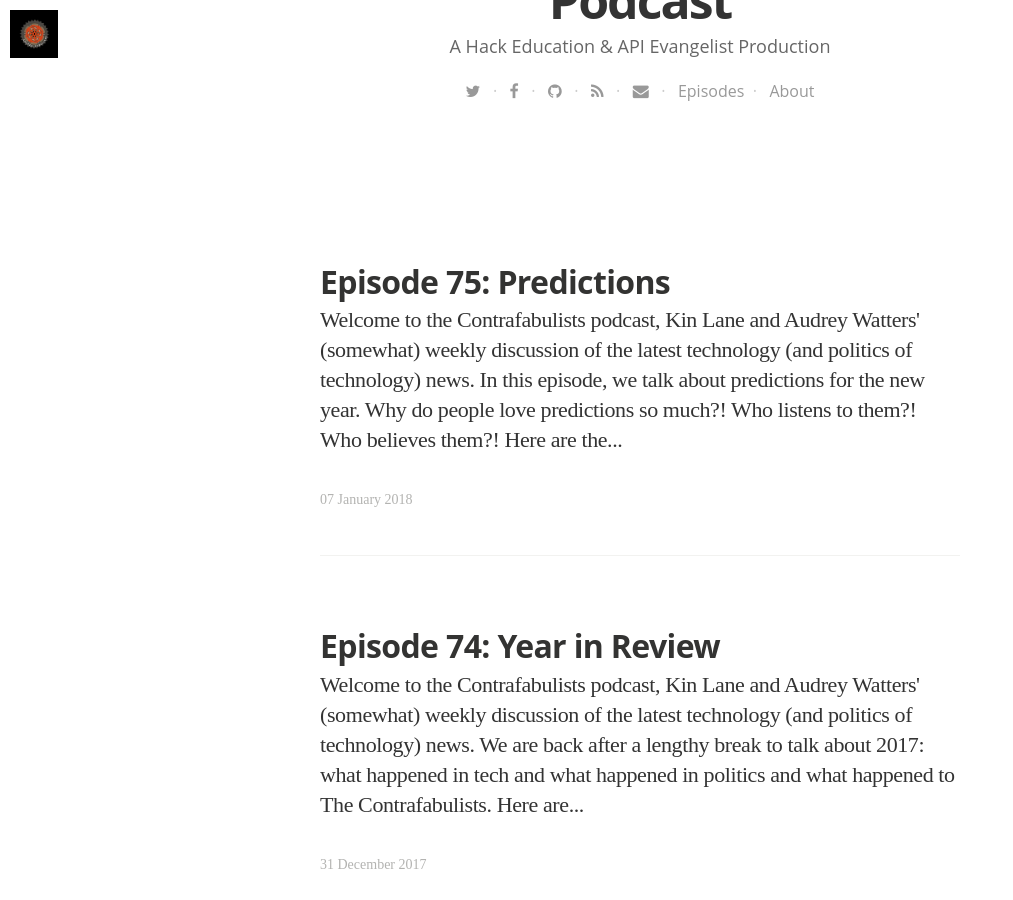
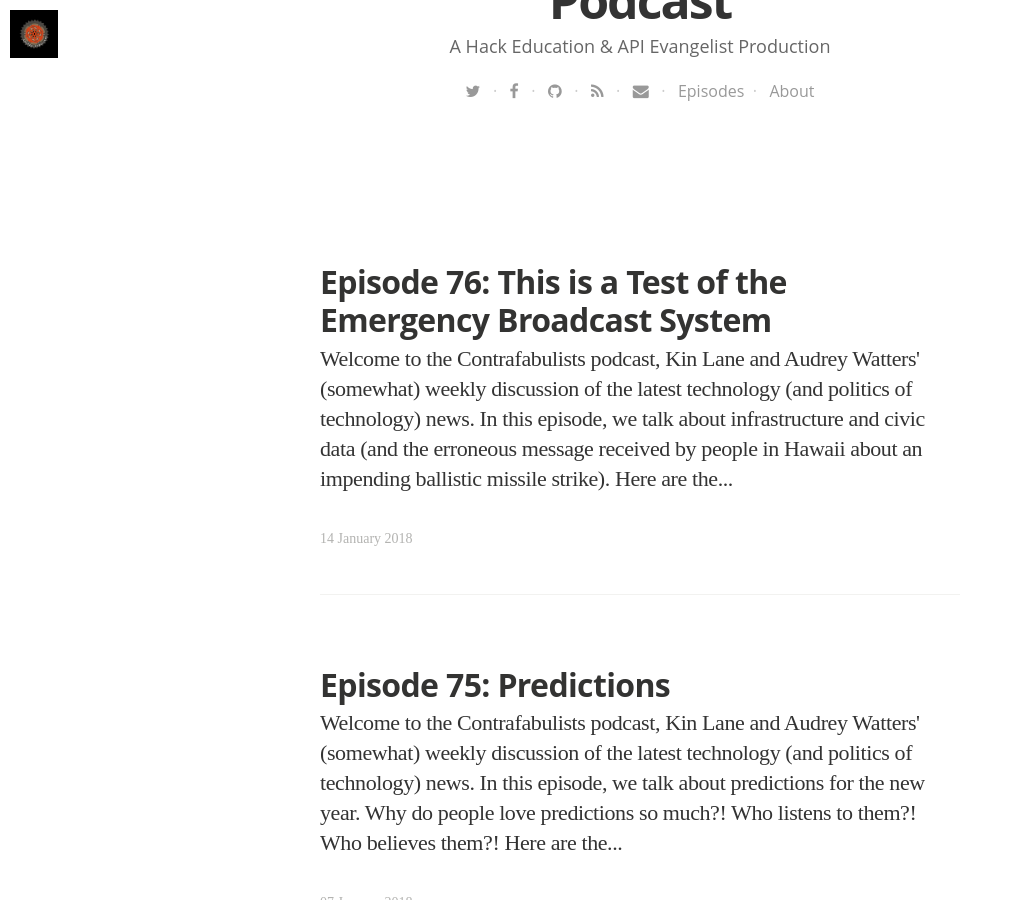
Before and after one commit to Contrafabulists/podcast, a Jekyll site: the page built from blog/index.html, in a window 1280 px wide and 900 px high, scrolled down 609 px. Shown: the whole window, without its empty margins (0-1013 px from the left). Built offline with Jekyll 4.4.1, drawn with Linux system fonts in a browser that asks for light colours; nearby versions of some CDN libraries; some web fonts are replaced; the list of posts is cut into pages by our own code; some of the changed text lies outside the part shown.

Commit message:
new episode

```diff
--- a/_data/podcasts.yaml
+++ b/_data/podcasts.yaml
@@ -1090,3 +1090,17 @@
   tags:
   - Technology
   - Politics
+- title: "Contrafabulists Episode 76"
+  summary: "In this episode, we talk about civic technology infrastructure."
+  description: "In this episode, we talk about civic technology infrastructure."
+  subtitle: "Tech, Scrutinized"
+  image: /assets/images/cog-big.png
+  audio_file: http://s3.amazonaws.com/contrafabulists/2018-01-14-episode-76.mp3
+  audio_length: 62670389
+  sound_cloud: https://soundcloud.com/contrafabulists/episode-76
+  duration: '0:43:31'
+  publish_date: "2018-01-14 20:30:00"
+  url: 2018/01/14/episode-76
+  tags:
+  - Technology
+  - Politics
--- /dev/null
+++ b/_posts/2018-01-14-episode-76.html
@@ -0,0 +1,21 @@
+---
+layout: post
+title: "Episode 76: This is a Test of the Emergency Broadcast System"
+date: 2018-01-14 19:30:00 +0000
+image: https://s3.amazonaws.com/contrafabulists/2018-01-14-siren.jpg
+imagecredits: https://www.flickr.com/photos/cogdog/5166009064
+---
+<p>Welcome to the Contrafabulists podcast, <a href="http://kinlane.com">Kin Lane</a> and <a href="http://audreywatters.com">Audrey Watters</a>' (somewhat) weekly discussion of the latest technology (and politics of technology) news.</p>
+
+<p>In this episode, we talk about infrastructure and civic data (and the erroneous message received by people in Hawaii about an impending ballistic missile strike).</p>
+
+
+<iframe width="100%" height="166" scrolling="no" frameborder="no" src="https://w.soundcloud.com/player/?url=https%3A//api.soundcloud.com/tracks/383688833&amp;color=%23ff5500&amp;auto_play=false&amp;hide_related=false&amp;show_comments=true&amp;show_user=true&amp;show_reposts=false&amp;show_teaser=true"></iframe>
+
+<p>Here are the stories we referenced:</p>
+
+<ul>
+<li>"<a href="https://www.theatlantic.com/technology/archive/2018/01/the-internet-broke-emergency-alerts/550520/">The Internet Broke Emergency Alerts</a>" by Ian Bogost</li>
+</ul>
+
+<p>Feedback is welcome. (You should <a href="mailto:kinlane@gmail.com">email Kin</a> with it though, not Audrey.)</p>
--- a/index.html
+++ b/index.html
@@ -6,7 +6,7 @@ layout: default
 
 <p>Welcome to The Contrafabulists podcast, <a href="http://kinlane.com">Kin Lane</a> and <a href="http://audreywatters.com">Audrey Watters</a>' weekly discussion of the latest technology news.</p>
 
-<p><strong>Latest Episode: <a href="http://podcast.contrafabulists.com/2018/01/07/episode-75">75: Predictions</a></strong>
+<p><strong>Latest Episode: <a href="http://podcast.contrafabulists.com/2018/01/14/episode-76">76: This is a Test of the Emergency Broadcast System</a></strong>
 
 <p><strong>To Subscribe</strong>: You can subscribe to the podcast via iTunes, Stitcher, or <a href="https://soundcloud.com/contrafabulists">Soundcloud</a> (or via any other app that supports <a href="http://podcast.contrafabulists.com/feed.xml">RSS</a>). The <a href="http://podcast.contrafabulists.com/blog/">show notes</a> can be found <a href="http://podcast.contrafabulists.com/blog/">on this blog</a> and can also be subscribed to <a href="http://podcast.contrafabulists.com/blog.xml">via RSS</a>. These are all included as part of <a href="http://hackeducation.us5.list-manage1.com/subscribe?u=0ab07657df870af8eb101b4e5&id=c0e1f570cf">the weekly Contrafabulists Newsletter</a>.</p>
 
```
